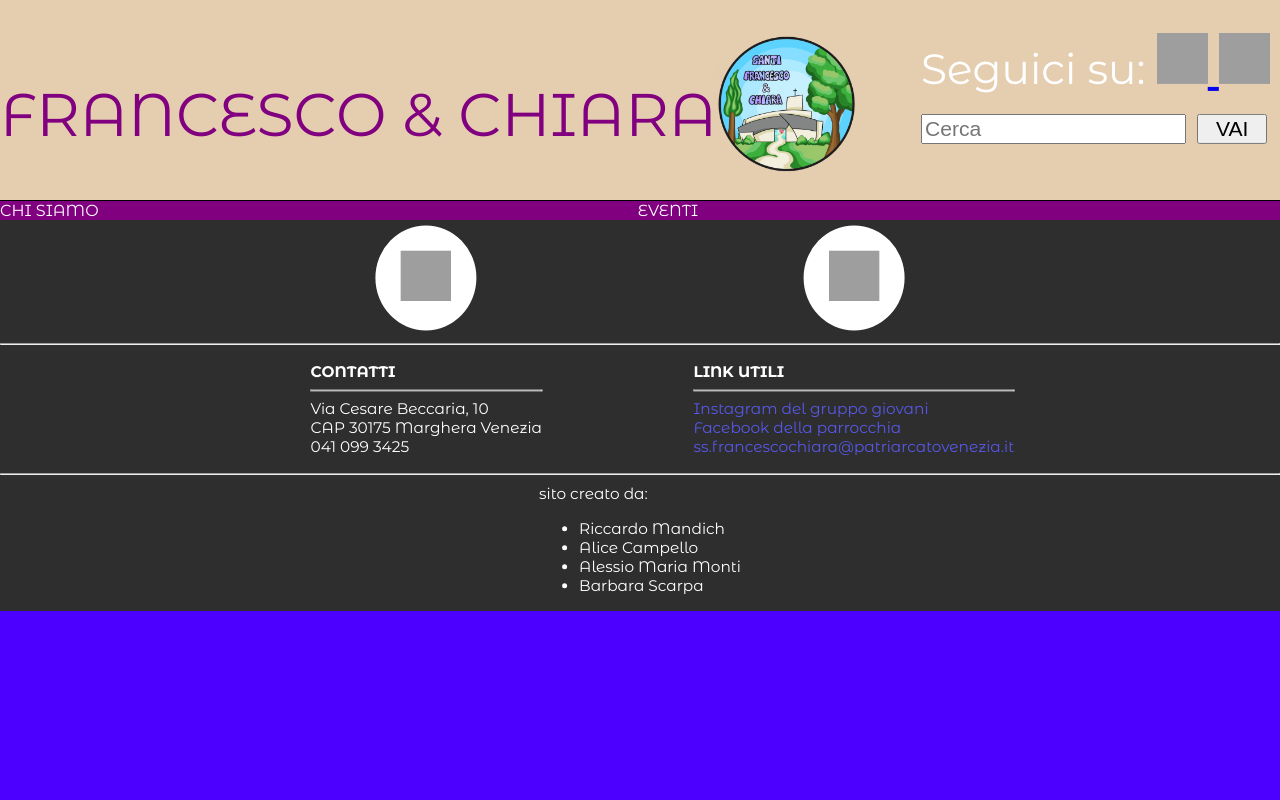
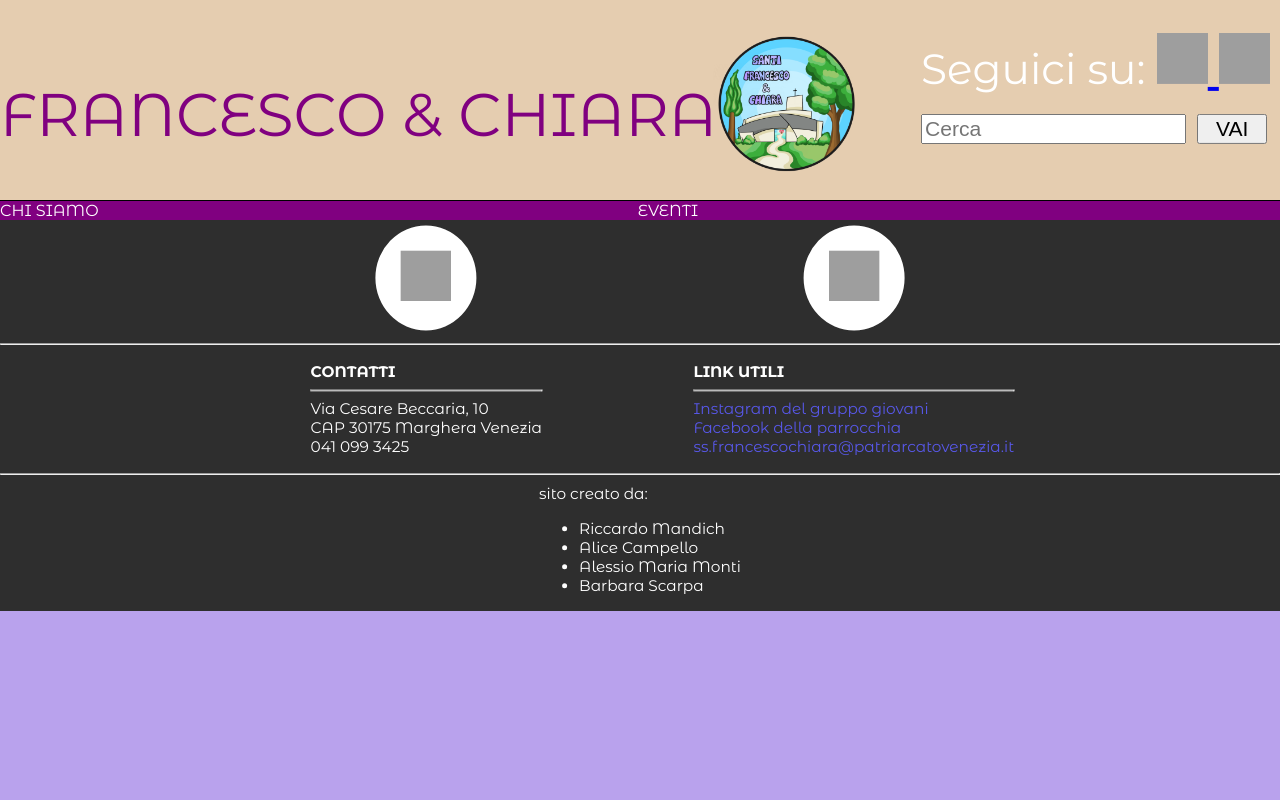
Before and after one commit to RickyMandich/sito-parrocchia, a PHP site: page /home.php in a window 1280 px wide. Run offline with PHP 8.4, Linux system fonts and the light colour scheme; grey boxes are pictures that could not be loaded.

Commit message:
aggiornamento 2024 11 14 15:46

```diff
--- a/css/style.css
+++ b/css/style.css
@@ -1,5 +1,5 @@
 body{
-    background-color: rgb(76, 0, 255);
+    background-color: rgb(185, 162, 237);
     font-family: "Montserrat Alternates", sans-serif;
     margin: 0;
     box-sizing: border-box;
```
